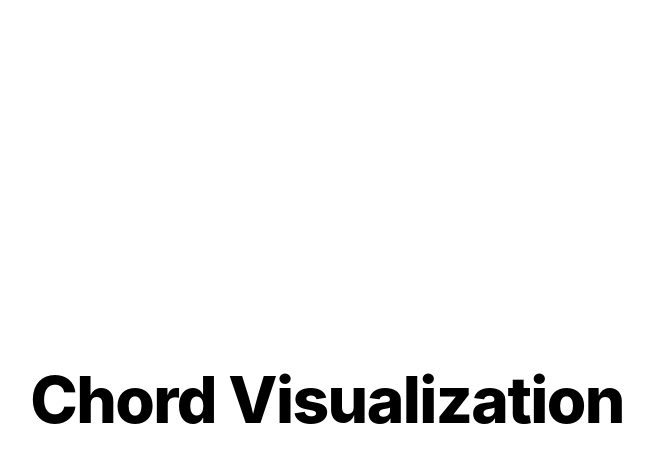
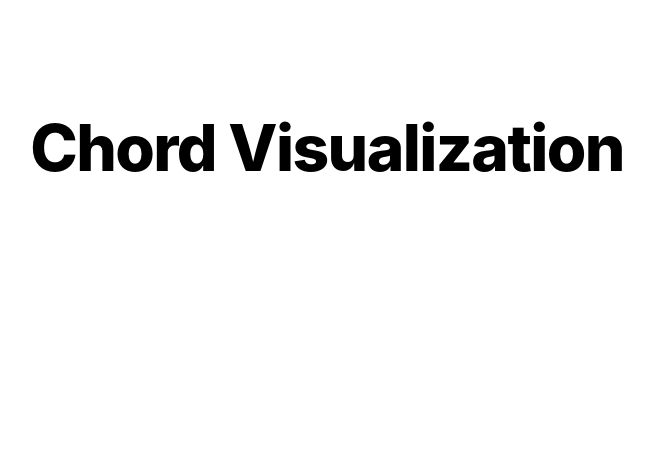
Before and after one commit to Kevinjchang98/Chord-Visualization, a Next.js app: page / in a window 1280 px wide. Shown: the top 462 px of the page, without its empty margins (313-966 px from the left). Built offline with nearby package versions, Linux system fonts and the light colour scheme.

Commit message:
add canvas element

```diff
--- /dev/null
+++ b/app/Canvas.tsx
@@ -0,0 +1,7 @@
+export default function Canvas() {
+    return (
+        <div>
+            <svg width="500" height="500"></svg>
+        </div>
+    );
+}
--- a/app/page.tsx
+++ b/app/page.tsx
@@ -1,4 +1,5 @@
 import Image from 'next/image';
+import Canvas from './Canvas';
 import styles from './page.module.css';
 
 export default function Home() {
@@ -6,6 +7,7 @@ export default function Home() {
         <div className={styles.container}>
             <main className={styles.main}>
                 <h1 className={styles.title}>Chord Visualization</h1>
+                <Canvas />
             </main>
         </div>
     );
```
